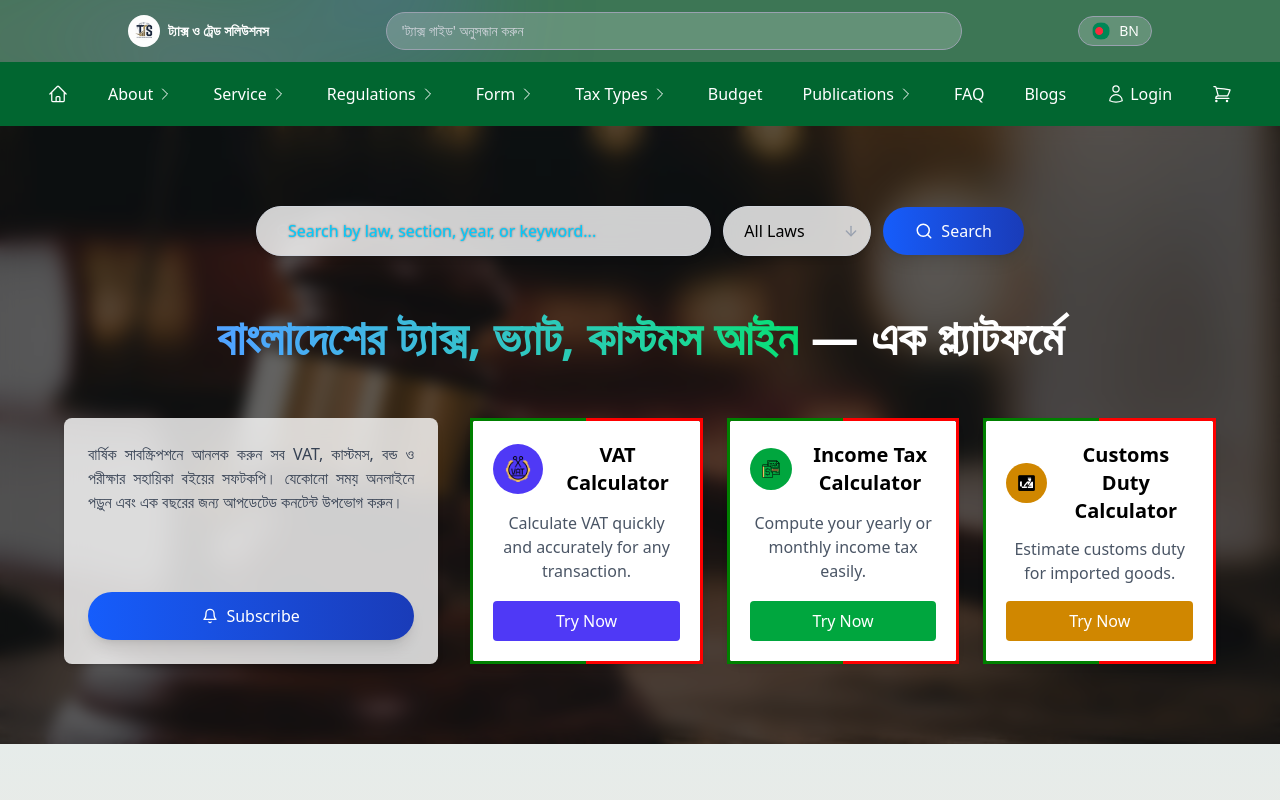
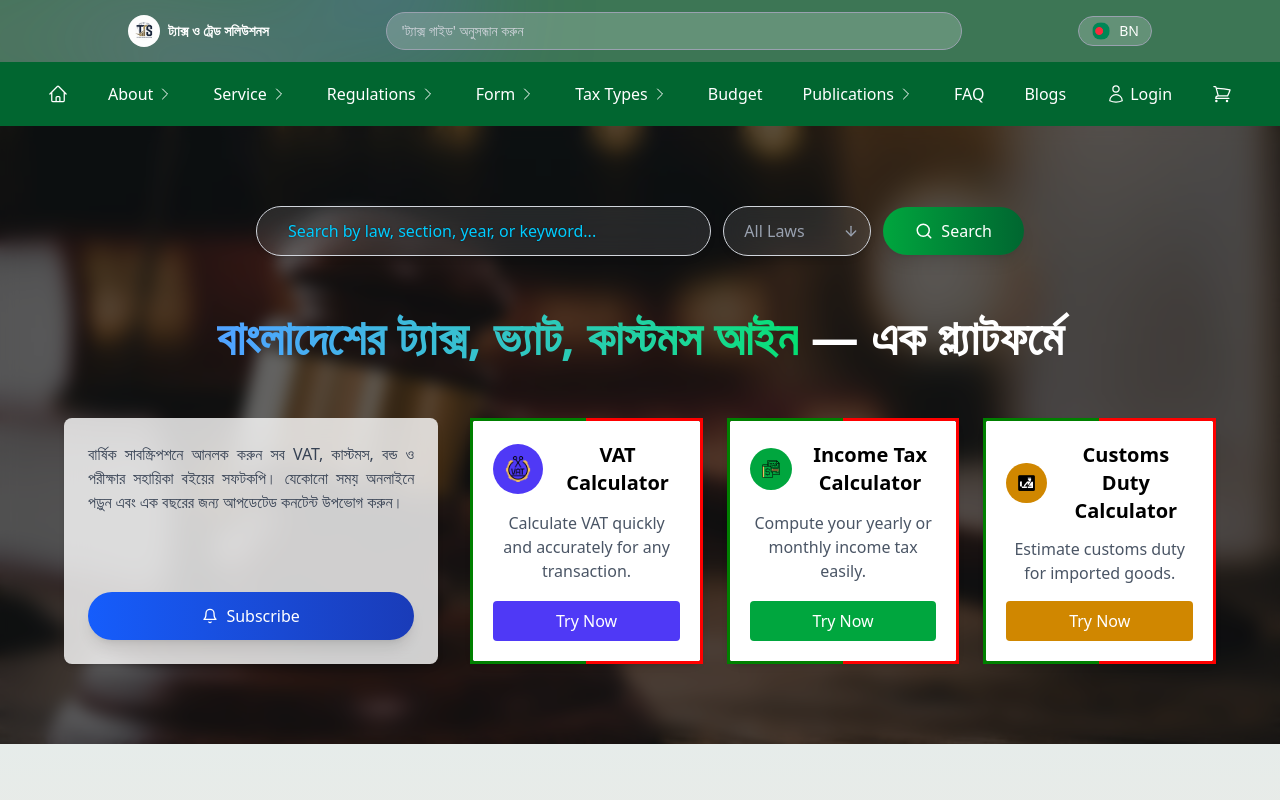
Before and after one commit to Omarmdwasimuddin/Text-Portal, a Next.js app: page / in a window 1280 px wide. Shown: the top 800 px of the page. Built offline with nearby package versions, Linux system fonts and the light colour scheme.

Commit message:
Inshalah

```diff
--- a/src/component/HeroSection.jsx
+++ b/src/component/HeroSection.jsx
@@ -36,6 +36,7 @@ const calculators = [
 export default function HeroSection() {
   const [search, setSearch] = useState('')
   const [filter, setFilter] = useState('all')
+  const [isFocused, setIsFocused] = useState(false)
 
   const handleSearch = (e) => {
     e.preventDefault()
@@ -59,13 +60,19 @@ export default function HeroSection() {
           className="flex flex-col md:flex-row items-center justify-center gap-3 max-w-3xl mx-auto mb-12"
         >
           <div className="relative w-full md:flex-1">
-            <FiSearch className="absolute left-5 top-1/2 transform -translate-y-1/2 text-gray-400" />
+            <FiSearch className="absolute left-5 top-1/2 transform -translate-y-1/2 text-gray-900" />
             <input
               type="text"
               value={search}
               onChange={(e) => setSearch(e.target.value)}
-              className="w-full pl-12 pr-5 py-3 rounded-full bg-white/80 backdrop-blur-md border border-gray-300 shadow-md focus:outline-none focus:ring-2 focus:ring-blue-500"
+              onFocus={() => setIsFocused(true)}
+              onBlur={() => setIsFocused(false)}
+              className={`w-full pl-12 pr-5 py-3 rounded-full bg-white/10 backdrop-blur-md border border-gray-300 shadow-md focus:outline-none focus:ring-2 focus:ring-blue-500
+              ${search !== '' ? 'text-gray-300' : 'text-black'}`}
             />
+
+            {/* Animation placeholder */}
+            {search === '' && !isFocused && (
               <TypeAnimation
                 sequence={[
                   'Search by law, section, year, or keyword...',
@@ -87,13 +94,14 @@ export default function HeroSection() {
                 }}
                 repeat={Infinity}
               />
+            )}
           </div>
 
           <div className="relative">
             <select
               value={filter}
               onChange={(e) => setFilter(e.target.value)}
-              className="px-5 py-3 pr-10 rounded-full bg-white/80 backdrop-blur-md border border-gray-300 shadow-md focus:outline-none focus:ring-2 focus:ring-blue-500 appearance-none"
+              className="px-5 py-3 pr-10 rounded-full text-gray-400 bg-white/10 backdrop-blur-md border border-gray-300 shadow-md focus:outline-none focus:ring-2 focus:ring-blue-500 appearance-none"
             >
               <option value="all">All Laws</option>
               <option value="vat">VAT</option>
@@ -105,7 +113,7 @@ export default function HeroSection() {
 
           <button
             type="submit"
-            className="px-8 py-3 rounded-full bg-gradient-to-r from-blue-600 to-blue-800 text-white font-medium shadow-lg hover:scale-105 transition-transform flex items-center gap-2"
+            className="px-8 py-3 rounded-full bg-gradient-to-r from-green-600 to-green-800 text-white font-medium shadow-lg hover:scale-105 transition-transform flex items-center gap-2"
           >
             <FiSearch size={18} />
             Search
```
Lines whose indentation alone changed are shown as unchanged.
